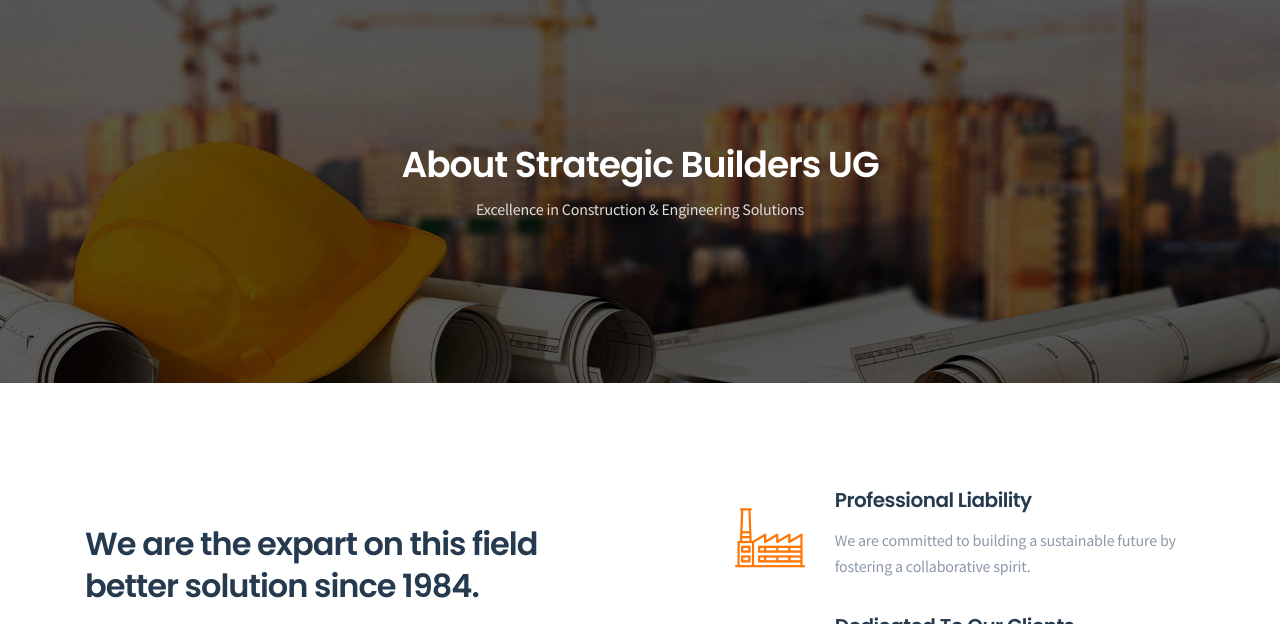
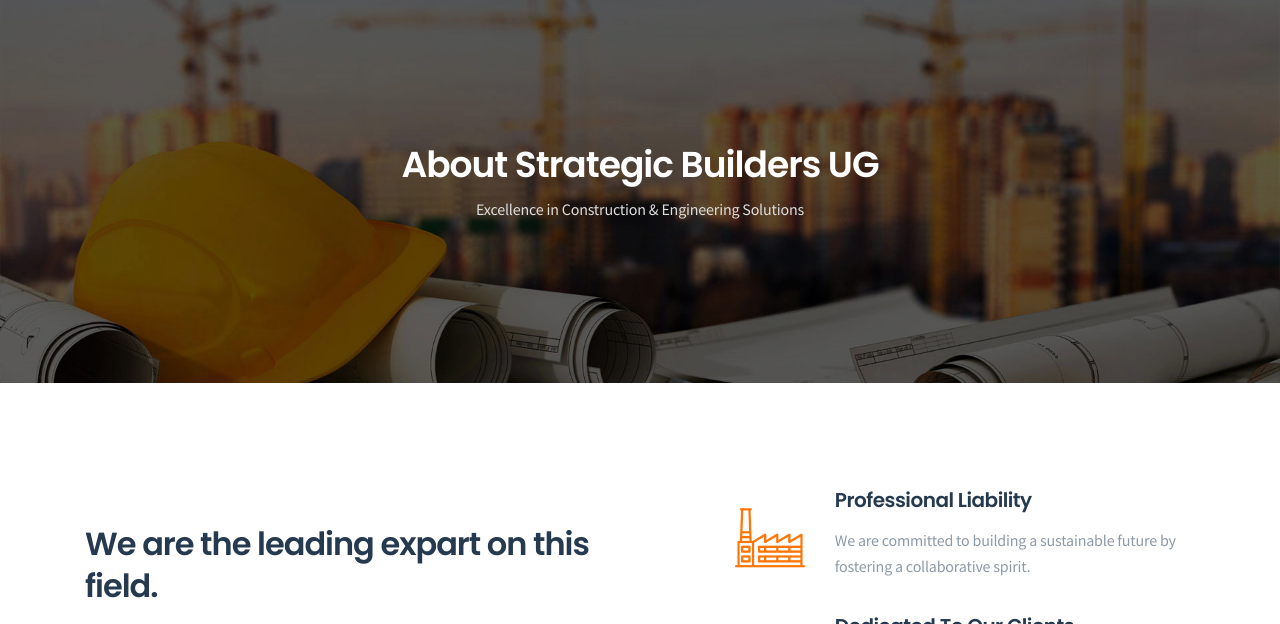
Before and after one commit to firnasaby-netizen/strategycbuilders, a plain HTML site: page about-us.html in a window 1280 px wide. Shown: the part 97-721 px from the top of the page. Drawn offline with nearby package versions, Linux system fonts and the light colour scheme.

Commit message:
Update about-us.html

```diff
--- a/about-us.html
+++ b/about-us.html
@@ -100,7 +100,7 @@
 <div class="row about-wrap">
 <div class="col-lg-6 sm-padding">
 <div class="about-content wow fadeInLeft">
-<h2>We are the expart on this field better solution since 1984.</h2>
+<h2>We are the leading expart on this field.</h2>
 <p>We are committed to building a sustainable future by fostering a collaborative spirit that creates exceptional experiences, balanced relationships, and community built environment. Building isn’t just job. It's our passion. With every project we undertake, we set the bar high and provide the best industry.</p>
 <a href="#" class="default-btn">More About Us</a>
 </div>
```
